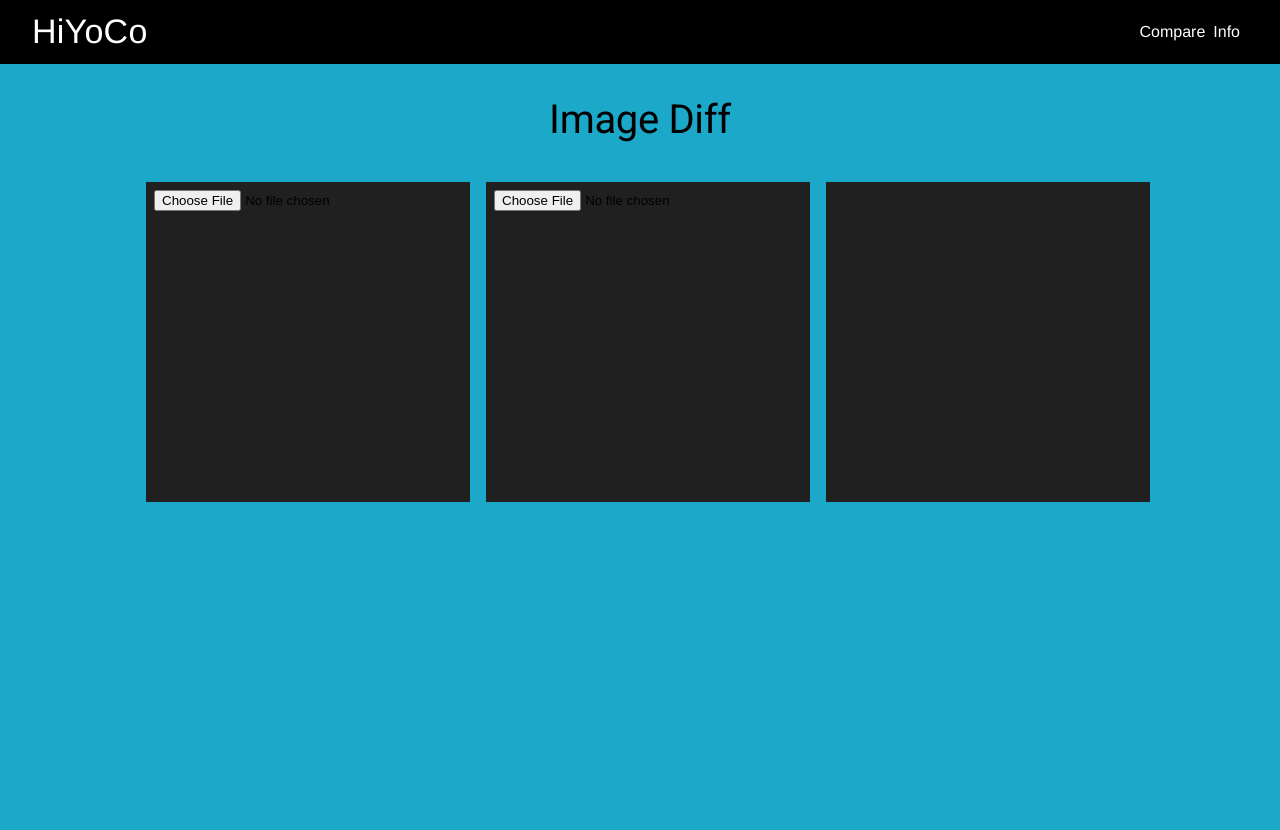
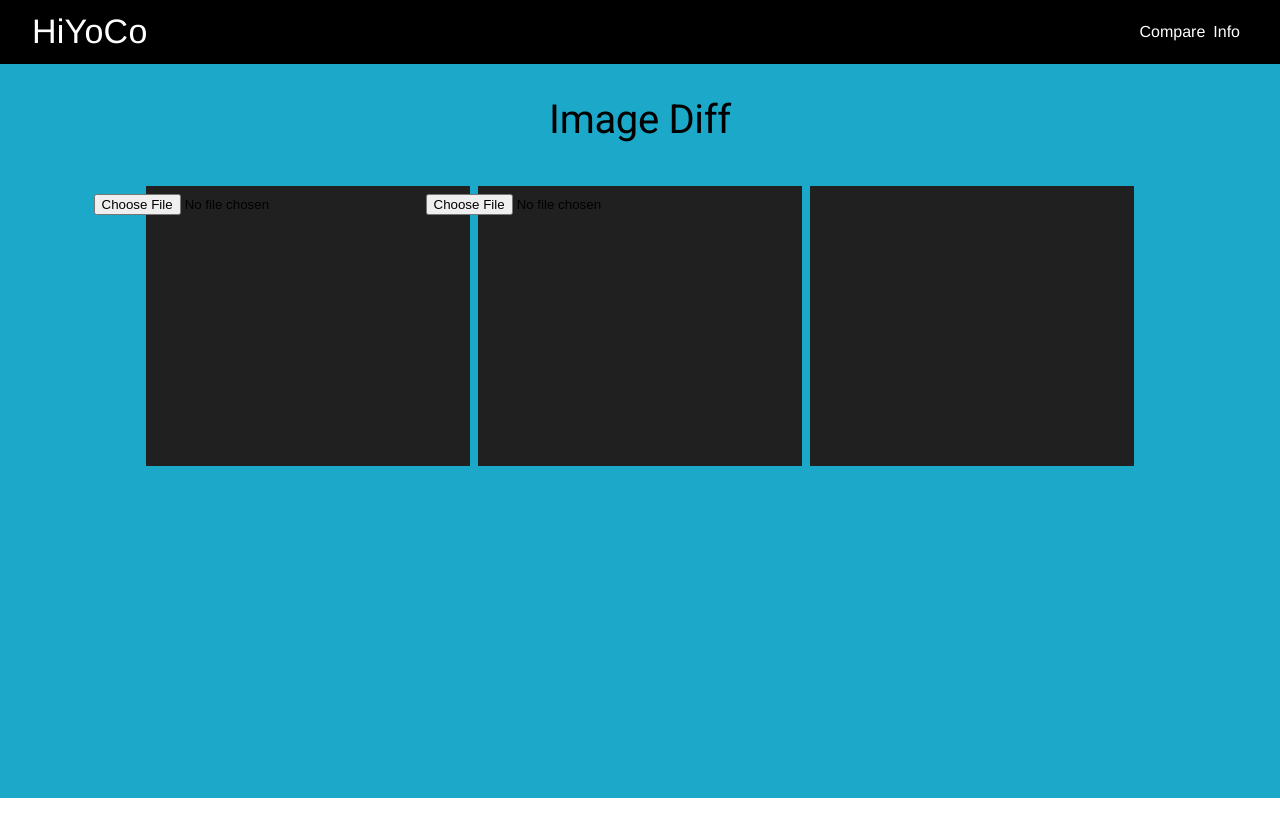
Before and after one commit to RAvengineer/HiYoCo, a React (Create React App) app in the folder hiyoco/: page /compare in a window 1280 px wide. After the commit the page ends 800 px from the top, so only its background shows below. Built offline with nearby package versions, Linux system fonts and the light colour scheme.

Commit message:
Fix ImageBox margin issue

```diff
--- a/hiyoco/src/Components/Compare.jsx
+++ b/hiyoco/src/Components/Compare.jsx
@@ -3,7 +3,6 @@ import { makeStyles } from '@material-ui/core/styles';
 import Typography from '@material-ui/core/Typography';
 import Container from '@material-ui/core/Container';
 import Grid from '@material-ui/core/Grid';
-import Lock from "../../src/lock.jpg";
 
 const useStyles = makeStyles((theme) => ({
     root: {
@@ -19,8 +18,12 @@ const useStyles = makeStyles((theme) => ({
       backgroundColor: theme.palette.background.paper,
       padding: '0',
     },
-    image:{
-      backgroundImage:`url(${Lock})`,
+    imageBox: {
+        backgroundColor: "#202020",
+        margin: "0.5vh",
+        height: "35vh",
+        display: "flex",
+        justifyContent: "center"
     },
     heroButtons: {
       marginTop: theme.spacing(4),
@@ -93,17 +96,17 @@ export default function Compare()
             </div>
             <div className={classes.heroContent} style={{backgroundColor:"#1ca9c9"}}>
                 <Grid container spacing={2} justify="center">
-                    <Grid item xs={4} sm={3} style={{backgroundColor:"#202020",marginLeft:"1rem", height:"40vh"}}>
+                    <Grid item xs={10} sm={10} md={5} lg={3} className={classes.imageBox}>
                         <input type="file" accpet="image/jpeg" onChange={fileChangeHandler} id="file1"/>
                         <img id="image1" src={image1URL} alt="image1" style={{display:"none"}}/>
                         <canvas ref={image1Ref} width="500" height="750"/>
                     </Grid>
-                    <Grid item xs={4} sm={3}  style={{backgroundColor:"#202020", marginLeft:"1rem", height:"40vh"}}>
+                    <Grid item xs={10} sm={10} md={5} lg={3} className={classes.imageBox}>
                         <input type="file" accpet="image/jpeg" onChange={fileChangeHandler} id="file2"/>
                         <img id="image2" src={image2URL} alt="image2" style={{display:"none"}}/>
                         <canvas ref={image2Ref}  width="500" height="750"/>
                     </Grid>
-                    <Grid item sm={3} style={{backgroundColor:"#202020", height:"40vh", marginLeft:"1rem"}}>
+                    <Grid item xs={10} sm={10} md={5} lg={3} className={classes.imageBox}>
                     </Grid>
                 </Grid>
             </div>
--- a/hiyoco/src/Components/DecodeGrid.jsx
+++ b/hiyoco/src/Components/DecodeGrid.jsx
@@ -3,7 +3,7 @@ import { Grid, makeStyles } from "@material-ui/core";
 const useStyles = makeStyles((theme) => ({
     imageBox: {
         backgroundColor: "#202020",
-        marginLeft: "1rem",
+        margin: "0.5vh",
         height: "35vh",
         display: "flex",
         justifyContent: "center"
--- a/hiyoco/src/Components/EncodeGrid.jsx
+++ b/hiyoco/src/Components/EncodeGrid.jsx
@@ -3,7 +3,7 @@ import { Grid, Box, TextField, makeStyles } from "@material-ui/core";
 const useStyles = makeStyles((theme) => ({
     imageBox: {
         backgroundColor: "#202020",
-        marginLeft: "1rem",
+        margin: "0.5vh",
         height: "35vh",
         display: "flex",
         justifyContent: "center"
```
